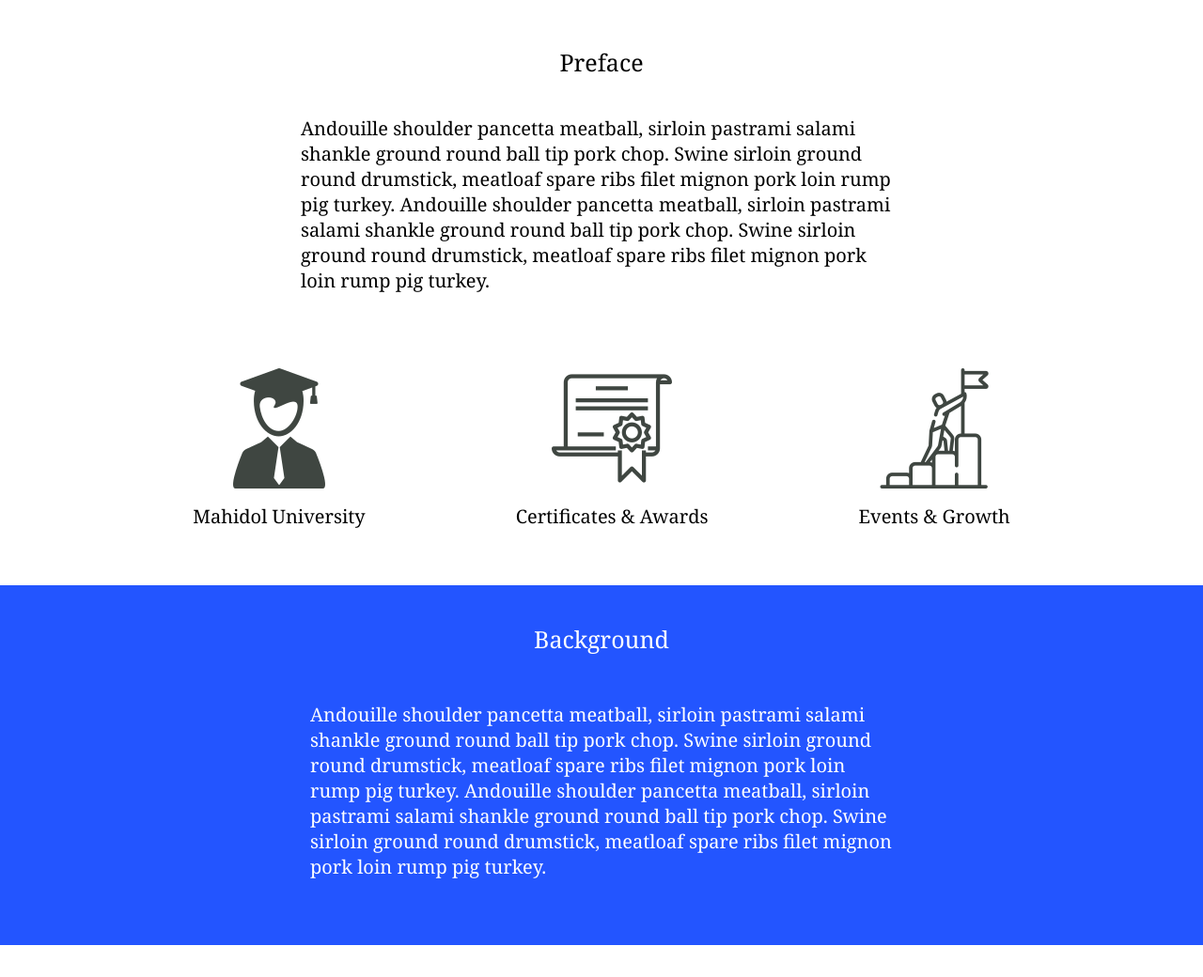
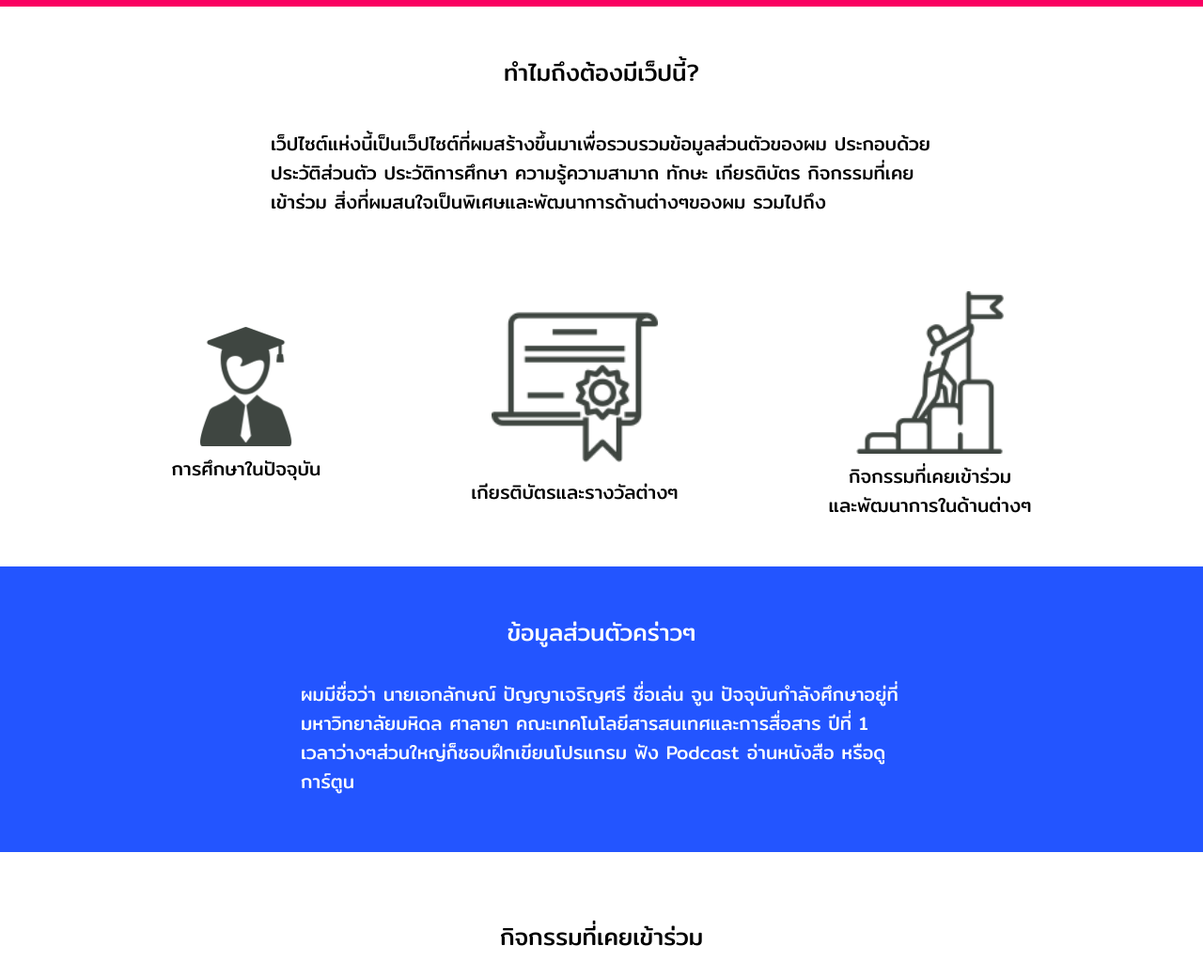
Before and after one commit to JuneKR/MyPortFolio, a plain HTML site: page html/landing.html in a window 1280 px wide. Shown: the part 360-1400 px from the top of the page at 94% size. Drawn offline with Linux system fonts and the light colour scheme.

Commit message:
Update ใส่ภาษาไทย
*ใส่ภาษาไทย แทน Lorem text ยกเว้นช่องทางติดต่อยังไม่ได้ใส่เพิ่ม

```diff
--- a/Sass/styles2.scss
+++ b/Sass/styles2.scss
@@ -21,7 +21,7 @@ $colors:(
 #head2{
     font-size: 25px;
     text-align: center;
-    margin: 20px 0 20px 0;
+    padding: 20px 0 20px 0;
 }
 
 #preface{
@@ -30,15 +30,17 @@ $colors:(
     margin-right: auto;
 }
 
-#background{
+#information{
+    position: relative;
+    max-width: 100%;
     color: white;
-    padding: 20px;
-    max-width: 100%;
-    margin: 50px 0 80px 0;
+    height: auto;
+    margin: 50px 0 50px 0;
     background-color: color(blue_color);
-
+    padding: 40px 0 40px 0;
     p{
-        margin: 20px 0 50px 0;
+        // text-align:center;
+        padding: 10px 0 20px 0;
         max-width: 50%;
         margin-left: auto;
         margin-right: auto;
@@ -72,6 +74,7 @@ $colors:(
     justify-content: center;
     align-items: center;
     margin: 20px 0 20px 0;
+    // max-width: 100%;
 }
 
 .flex-footer{
@@ -103,12 +106,19 @@ $colors:(
 }
 
 .card:hover {
-    box-shadow: 0 8px 16px 0 rgba(0,0,0,0.2);
+    box-shadow: 0 8px 16px 0 rgba(255, 0, 106, 0.6);
+
+    .card-container{
+        p{
+            font-size: 21px;
+        }
+    }
 }
 
 .card-container{
     padding: 20px;
 }
+
 
 .icon{
     width: 4%;
@@ -123,7 +133,8 @@ $colors:(
 *{
     margin: 0;
     padding: 0;
-    font-family: Cambria, Cochin, Georgia, Times, 'Times New Roman', serif;
+    font-family: 'Mitr', sans-serif;
+    // font-family: Cambria, Cochin, Georgia, Times, 'Times New Roman', serif;
     box-sizing: border-box;
 
 }
@@ -147,18 +158,44 @@ nav{
     }
 }
 
+nav{
+    li{
+        a:hover{
+            transition: 2s;
+            font-size: 30px;
+        }
+    }
+}
+
 main{
     font-size: 20px;
     text-align: center;
 }
 
 article{
-    max-width: 50%;
+    max-width: 55%;
     text-align: left;
 }
 
+    // @keyframes test{
+    //     from{
+    //         max-width: 60%;
+    //         height: auto;
+    //     }
+    //     to{
+    //         max-width: 100%;
+    //         height: auto;
+    //     }
+
+    // }
+
 figure{
     margin: 0 80px 0 80px;
+    img{
+        width: 80%;
+        height: auto;
+        animation: test 6s 1;
+    }
 }
 
 figcaption{
--- a/html/landing.html
+++ b/html/landing.html
@@ -3,8 +3,9 @@
 
     <head>
         <meta charset="UTF-8">
-        <title>Landing Page!!</title>
+        <title>My PortFolio</title>
         <link rel="stylesheet" href="../styles/styles2.css">
+        <link href="https://fonts.googleapis.com/css?family=Mitr&display=swap" rel="stylesheet">
     </head>
 
     <body>
@@ -13,7 +14,7 @@
         <div class="container">
             <header>
                 <div class="images">
-                    <img src="../Images/notebook-resize.jpg" alt="notebook">
+                    <img src="../Images/notebook-resize-2.jpg" alt="notebook">
                 </div>
 
                 <!-- Navbar -->
@@ -29,16 +30,12 @@
 
                 <!-- Preface -->
                 <article id = "preface">
-                    <p id = "head">Preface</p>
+                    <p id = "head">ทำไมถึงต้องมีเว็ปนี้?</p>
                     <p>
-                       Andouille shoulder pancetta meatball,
-                       sirloin pastrami salami shankle ground round ball tip pork chop.
-                       Swine sirloin ground round drumstick,
-                       meatloaf spare ribs filet mignon pork loin rump pig turkey.
-                       Andouille shoulder pancetta meatball,
-                       sirloin pastrami salami shankle ground round ball tip pork chop.
-                       Swine sirloin ground round drumstick,
-                       meatloaf spare ribs filet mignon pork loin rump pig turkey.
+                       เว็ปไซต์แห่งนี้เป็นเว็ปไซต์ที่ผมสร้างขึ้นมาเพื่อรวบรวมข้อมูลส่วนตัวของผม
+                       ประกอบด้วย ประวัติส่วนตัว ประวัติการศึกษา ความรู้ความสามาถ ทักษะ
+                       เกียรติบัตร กิจกรรมที่เคยเข้าร่วม สิ่งที่ผมสนใจเป็นพิเศษและพัฒนาการด้านต่างๆของผม
+                       รวมไปถึง
                     </p>
                 </article>
 
@@ -46,37 +43,42 @@
                 <div class="flex-container">
                     <figure>
                         <img src="../Images/graduate-student-avatar.png" alt="education">
-                        <figcaption>Mahidol University</figcaption>
+                        <p>การศึกษาในปัจจุบัน</p>
+                        <!-- <figcaption>มหาวิทยาลัยมหิดล ศาลายา</figcaption> -->
                     </figure>
 
                     <figure>
                         <img src="../Images/certificate.png" alt="certificates">
-                        <figcaption>Certificates & Awards</figcaption>
+                        <p>เกียรติบัตรและรางวัลต่างๆ</p>
+                        <!-- <figcaption>เกียรติบัตรและรางวัลต่างๆ</figcaption> -->
                     </figure>
 
                     <figure>
                         <img src="../Images/goal.png" alt="goal">
-                        <figcaption>Events & Growth</figcaption>
+                        <p>กิจกรรมที่เคยเข้าร่วม</p>
+                        <p>และพัฒนาการในด้านต่างๆ</p>
+                        <!-- <figcaption>กิจกรรมที่เคยเข้าร่วมและพัฒนาการ</figcaption> -->
                     </figure>
                 </div>
 
-                <!-- Background -->
-                <article id = "background">
-                    <p id = "head">Background</p>
-                    <p>
-                       Andouille shoulder pancetta meatball,
-                       sirloin pastrami salami shankle ground round ball tip pork chop.
-                       Swine sirloin ground round drumstick,
-                       meatloaf spare ribs filet mignon pork loin rump pig turkey.
-                       Andouille shoulder pancetta meatball,
-                       sirloin pastrami salami shankle ground round ball tip pork chop.
-                       Swine sirloin ground round drumstick,
-                       meatloaf spare ribs filet mignon pork loin rump pig turkey.
-                    </p>
+                <!-- Information -->
+                <article id = "information">
+                    <!-- <img src="../Images/Aekkaluk2.jpg" alt="mypic"> -->
+                    <div>
+                        <p id="head2">ข้อมูลส่วนตัวคร่าวๆ</p>
+                        <p>
+                        ผมมีชื่อว่า นายเอกลักษณ์ ปัญญาเจริญศรี
+                        ชื่อเล่น จูน
+                        ปัจจุบันกำลังศึกษาอยู่ที่ มหาวิทยาลัยมหิดล ศาลายา
+                        คณะเทคโนโลยีสารสนเทศและการสื่อสาร ปีที่ 1
+                        เวลาว่างๆส่วนใหญ่ก็ชอบฝึกเขียนโปรแกรม ฟัง Podcast อ่านหนังสือ
+                        หรือดูการ์ตูน
+                        </p>
+                    </div>
                 </article>
 
                 <!-- Card Events -->
-                <p id = "head2">Events</p>
+                <p id = "head2">กิจกรรมที่เคยเข้าร่วม</p>
                 <section class="flex-container">
 
                     <div class="card">
@@ -112,25 +114,19 @@
 
             <!-- Others -->
             <article id = "other">
-                <p id = "head">Others</p>
+                <p id = "head">ช่องทางการติดต่อ</p>
                 <section class="flex-container">
                 <p>
                     Andouille shoulder pancetta meatball,
                     sirloin pastrami salami shankle ground round ball tip pork chop.
-                    Swine sirloin ground round drumstick,
-                    meatloaf spare ribs filet mignon pork loin rump pig turkey.
                  </p>
                  <p>
                     Andouille shoulder pancetta meatball,
                     sirloin pastrami salami shankle ground round ball tip pork chop.
-                    Swine sirloin ground round drumstick,
-                    meatloaf spare ribs filet mignon pork loin rump pig turkey.
                  </p>
                  <p>
                     Andouille shoulder pancetta meatball,
                     sirloin pastrami salami shankle ground round ball tip pork chop.
-                    Swine sirloin ground round drumstick,
-                    meatloaf spare ribs filet mignon pork loin rump pig turkey.
                  </p>
                 </section>
             </article>
```
Also changed, not shown: Images/arrowhead-thin-outline-to-the-left.png (added), styles/styles2.css, 2 other files.
